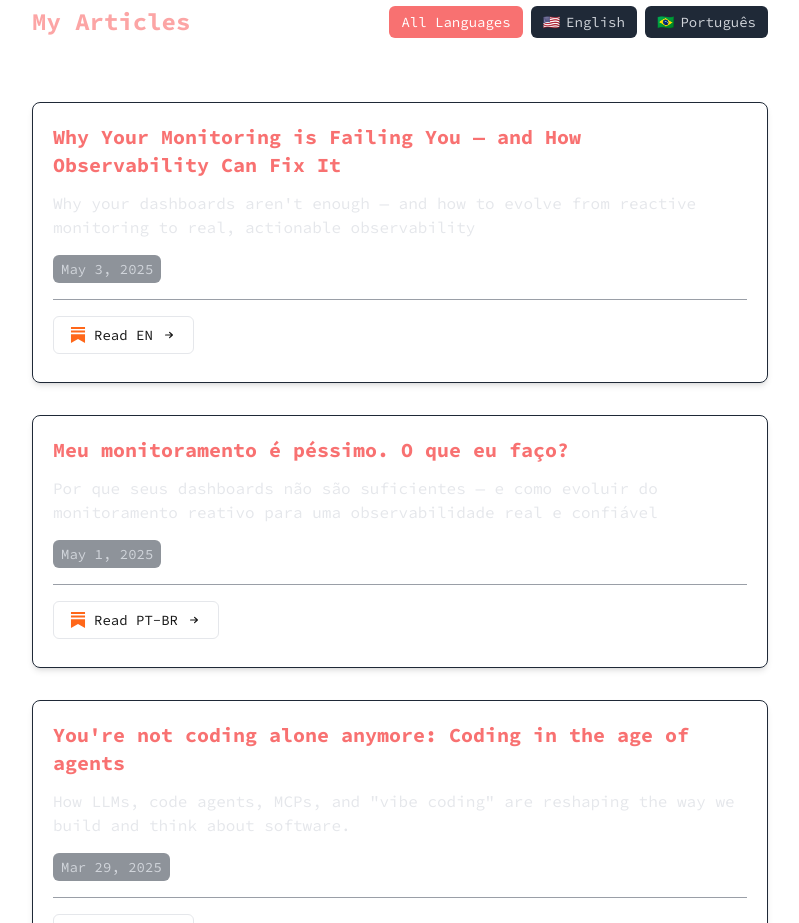
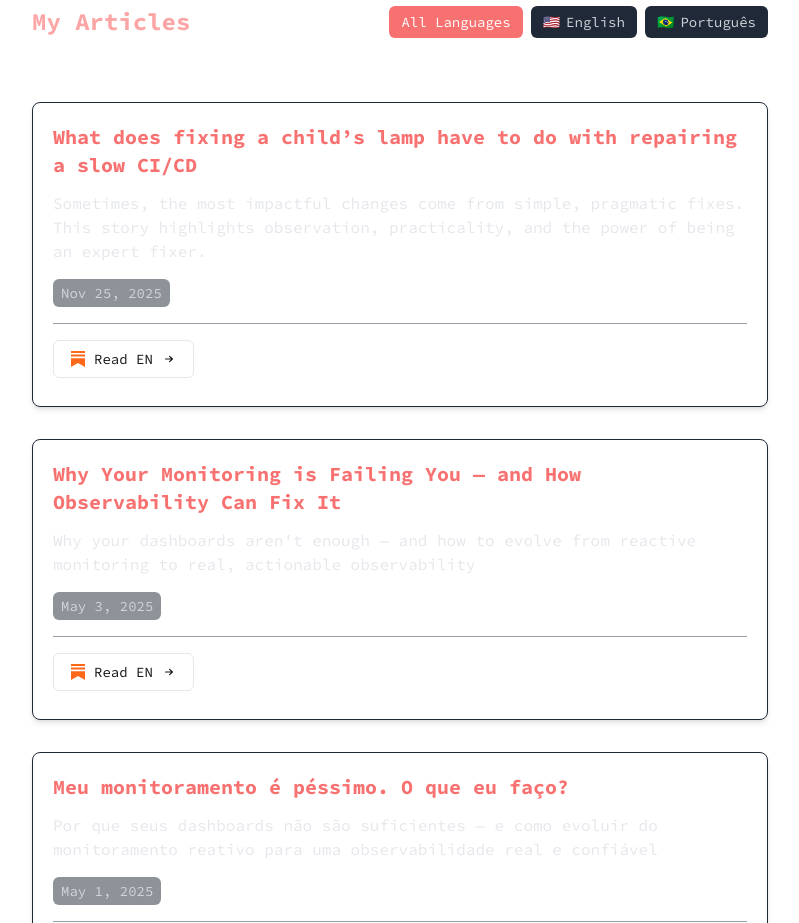
Before and after one commit to kaic/kaic.github.io, a Next.js app: page / in a window 1280 px wide. Shown: the part 1140-2063 px from the top of the page, without its empty margins (240-1039 px from the left). Built offline with nearby package versions, Linux system fonts and the light colour scheme.

Commit message:
feat: add new post 'What does fixing a child’s lamp have to do with repairing a slow CI/CD'

```diff
--- a/src/app/Articles/articles-data.ts
+++ b/src/app/Articles/articles-data.ts
@@ -5,6 +5,18 @@ import { IArticle } from '@src/utils';
  * Extracted to a separate file for better organization and maintainability
  */
 const articlesData: IArticle[] = [
+  {
+    title: "What does fixing a child’s lamp have to do with repairing a slow CI/CD",
+    date: '2025-11-25',
+    description: "Sometimes, the most impactful changes come from simple, pragmatic fixes. This story highlights observation, practicality, and the power of being an expert fixer.",
+    sources: [
+      {
+        url: 'https://kaicbento.substack.com/p/what-does-fixing-a-childs-lamp-have',
+        language: 'en',
+        platform: 'substack'
+      }
+    ]
+  },
   {
     title: "Why Your Monitoring is Failing You — and How Observability Can Fix It",
     date: '2025-05-03',
```
